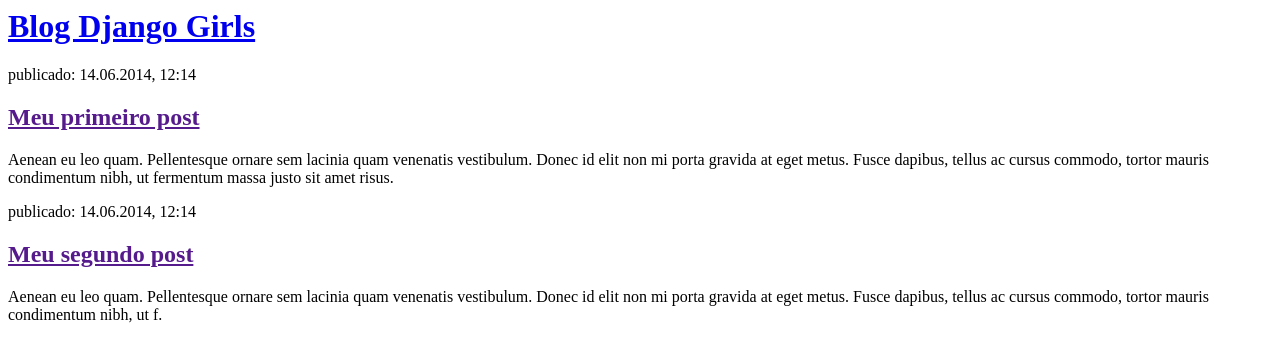
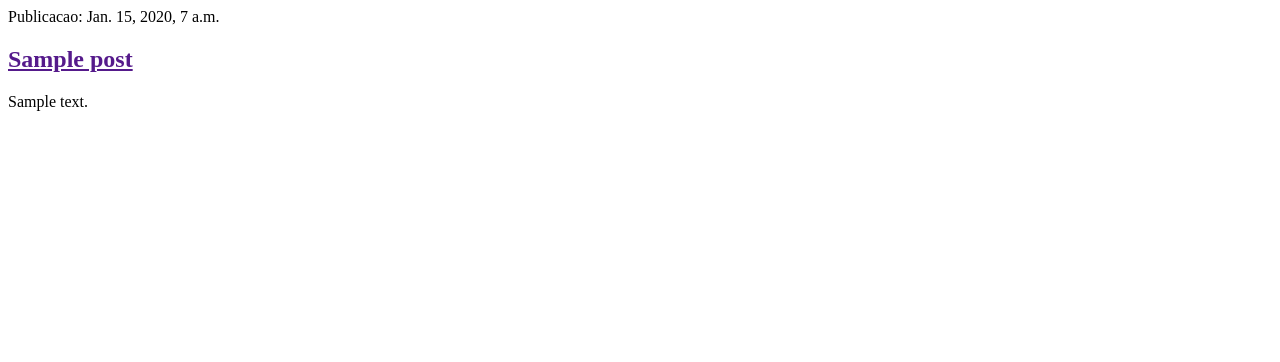
Before and after one commit to rafaelasfernandes/my-first-blog, a Django app: page / in a window 1280 px wide. Shown: the top 362 px of the page. Run offline with Django 3.2, Linux system fonts and the light colour scheme; tables that the repository leaves empty hold one stand-in row (values such as "Sample post").

Commit message:
Modified Templates to display posts from database.

```diff
--- a/mysite/blog/templates/blog/lista_post.html
+++ b/mysite/blog/templates/blog/lista_post.html
@@ -4,19 +4,13 @@
     </head>
     <body>
         <div>
-            <h1><a href="/">Blog Django Girls</a></h1>
-        </div>
-
-        <div>
-            <p>publicado: 14.06.2014, 12:14</p>
-            <h2><a href="">Meu primeiro post</a></h2>
-            <p>Aenean eu leo quam. Pellentesque ornare sem lacinia quam venenatis vestibulum. Donec id elit non mi porta gravida at eget metus. Fusce dapibus, tellus ac cursus commodo, tortor mauris condimentum nibh, ut fermentum massa justo sit amet risus.</p>
-        </div>
-
-        <div>
-            <p>publicado: 14.06.2014, 12:14</p>
-            <h2><a href="">Meu segundo post</a></h2>
-            <p>Aenean eu leo quam. Pellentesque ornare sem lacinia quam venenatis vestibulum. Donec id elit non mi porta gravida at eget metus. Fusce dapibus, tellus ac cursus commodo, tortor mauris condimentum nibh, ut f.</p>
+            {% for post in posts %}
+                <div>
+                    <p>Publicacao: {{ post.data_publicacao }}</p>
+                    <h2><a href="">{{ post.titulo }}</a></h2>
+                    <p>{{ post.texto|linebreaksbr }}</p>
+                </div>
+            {% endfor %}
         </div>
     </body>
 </html>
--- a/mysite/blog/views.py
+++ b/mysite/blog/views.py
@@ -1,4 +1,7 @@
 from django.shortcuts import render
+from .models import Post
+from django.utils import timezone
 
 def lista_post(request):
-    return render(request, 'blog/lista_post.html', {})
+    posts = Post.objects.filter(data_publicacao__lte=timezone.now()).order_by('data_publicacao')
+    return render(request, 'blog/lista_post.html', {'posts' : posts})
```
